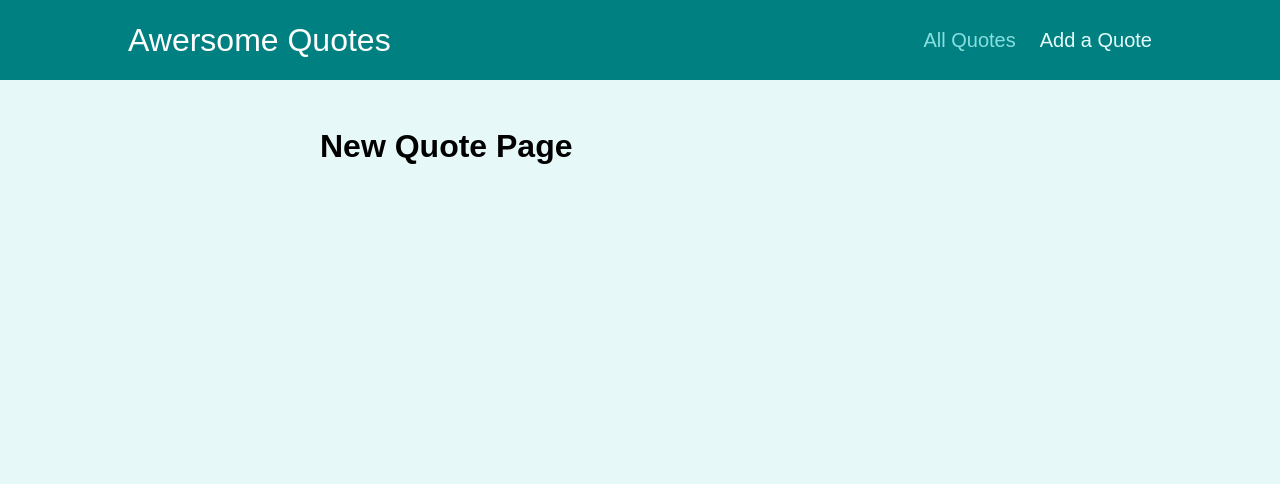
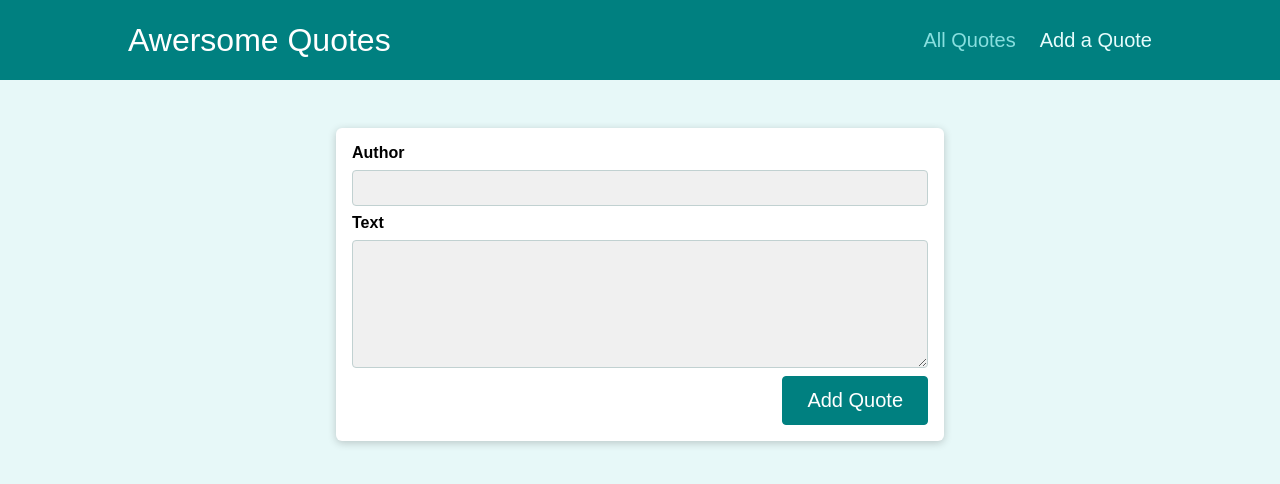
Before and after one commit to TheExtraOne/Notes-App, a React (Create React App) app: page /new-quote in a window 1280 px wide. Shown: the top 484 px of the page. Built offline with nearby package versions, Linux system fonts and the light colour scheme.

Commit message:
feat: add page not found, prompt before leaving, ability to add new quote

```diff
--- a/src/App.js
+++ b/src/App.js
@@ -2,12 +2,13 @@
 import AllQuotes from "./pages/all-quotes";
 import NewQuote from "./pages/new-quote";
 import QuoteDetail from "./pages/quote-detail";
+import NotFound from "./pages/not-found";
 import Layout from "./layout/layout";
 
 function App() {
   return (
-    <Switch>
-      <Layout>
+    <Layout>
+      <Switch>
         <Route path="/" exact>
           <Redirect to="/quotes" />
         </Route>
@@ -20,8 +21,11 @@
         <Route path="/new-quote">
           <NewQuote />
         </Route>
-      </Layout>
-    </Switch>
+        <Route path="*">
+          <NotFound />
+        </Route>
+      </Switch>
+    </Layout>
   );
 }
 
--- a/src/pages/all-quotes.js
+++ b/src/pages/all-quotes.js
@@ -1,5 +1,12 @@
+import QuoteList from "../quotes/quote-list";
+
+const DUMMY_QUOTES = [
+  { id: "q1", author: "Max", text: "Learning React is fun!" },
+  { id: "q2", author: "Maximilian", text: "Learning React is great!" },
+];
+
 const AllQuotes = () => {
-  return <h1>All Quotes Page</h1>;
+  return <QuoteList quotes={DUMMY_QUOTES} />;
 };
 
 export default AllQuotes;
--- a/src/pages/new-quote.js
+++ b/src/pages/new-quote.js
@@ -1,5 +1,15 @@
+import { useHistory } from "react-router-dom";
+import QuoteForm from "../quotes/quote-form";
+
 const NewQuote = () => {
-  return <h1>New Quote Page</h1>;
+  const history = useHistory();
+
+  const addQuoteHandler = (quoteData) => {
+    console.log(quoteData);
+    history.replace("/quotes");
+  };
+
+  return <QuoteForm onAddQuote={addQuoteHandler} />;
 };
 
 export default NewQuote;
--- /dev/null
+++ b/src/pages/not-found.js
@@ -0,0 +1,9 @@
+const NotFound = () => {
+  return (
+    <div className="centered">
+      <p>Page not found!</p>
+    </div>
+  );
+};
+
+export default NotFound;
--- a/src/pages/quote-detail.js
+++ b/src/pages/quote-detail.js
@@ -1,14 +1,25 @@
 import { Route, useParams } from "react-router-dom";
 import Comments from "../comments/comments";
+import HighlightedQuote from "../quotes/hight-lighted-quote";
+
+const DUMMY_QUOTES = [
+  { id: "q1", author: "Max", text: "Learning React is fun!" },
+  { id: "q2", author: "Maximilian", text: "Learning React is great!" },
+];
 
 const QuoteDetail = () => {
   const params = useParams();
 
+  const quote = DUMMY_QUOTES.find((quote) => quote.id === params.qouteID);
+
+  if (!quote) {
+    return <p>No quote found!</p>;
+  }
+
   return (
     <>
-      <h1>Quote Detail Page</h1>
-      <p>{params.quoteId}</p>
-      <Route path={`/quotes/${params.quoteId}/comments`}>
+      <HighlightedQuote text={quote.text} author={quote.author} />
+      <Route path={`/quotes/${params.qouteID}/comments`}>
         <Comments />
       </Route>
     </>
--- a/src/quotes/hight-lighted-quote.js
+++ b/src/quotes/hight-lighted-quote.js
@@ -1,4 +1,4 @@
-import classes from "./high-lighted-quote.module.css";
+import classes from "./hight-lighted-quote.module.css";
 
 const HighlightedQuote = (props) => {
   return (
--- a/src/quotes/quote-form.js
+++ b/src/quotes/quote-form.js
@@ -1,4 +1,5 @@
-import { useRef } from "react";
+import { useRef, useState } from "react";
+import { Prompt } from "react-router-dom";
 
 import Card from "../UI/card";
 import LoadingSpinner from "../UI/loading";
@@ -8,7 +9,9 @@
   const authorInputRef = useRef();
   const textInputRef = useRef();
 
-  function submitFormHandler(event) {
+  const [isEntering, setIsEntering] = useState(false);
+
+  const submitFormHandler = (event) => {
     event.preventDefault();
 
     const enteredAuthor = authorInputRef.current.value;
@@ -17,11 +20,30 @@
     // optional: Could validate here
 
     props.onAddQuote({ author: enteredAuthor, text: enteredText });
-  }
+  };
+
+  const formFocusedHandler = () => {
+    setIsEntering(true);
+  };
+
+  const finishEnteringHandler = () => {
+    setIsEntering(false);
+  };
 
   return (
+    <>
+      <Prompt
+        when={isEntering}
+        message={(location) =>
+          "Are you sure you want to leave? All your entered data will be lost!"
+        }
+      />
       <Card>
-      <form className={classes.form} onSubmit={submitFormHandler}>
+        <form
+          className={classes.form}
+          onSubmit={submitFormHandler}
+          onFocus={formFocusedHandler}
+        >
           {props.isLoading && (
             <div className={classes.loading}>
               <LoadingSpinner />
@@ -37,10 +59,13 @@
             <textarea id="text" rows="5" ref={textInputRef}></textarea>
           </div>
           <div className={classes.actions}>
-          <button className="btn">Add Quote</button>
+            <button className="btn" onClick={finishEnteringHandler}>
+              Add Quote
+            </button>
           </div>
         </form>
       </Card>
+    </>
   );
 };
 
--- a/src/quotes/quote-item.js
+++ b/src/quotes/quote-item.js
@@ -1,3 +1,4 @@
+import { Link } from "react-router-dom";
 import classes from "./quote-item.module.css";
 
 const QuoteItem = (props) => {
@@ -9,7 +10,9 @@
         </blockquote>
         <figcaption>{props.author}</figcaption>
       </figure>
-      <a className="btn">View Fullscreen</a>
+      <Link className="btn" to={`/quotes/${props.id}`}>
+        View Fullscreen
+      </Link>
     </li>
   );
 };
```
Lines whose indentation alone changed are shown as unchanged.
